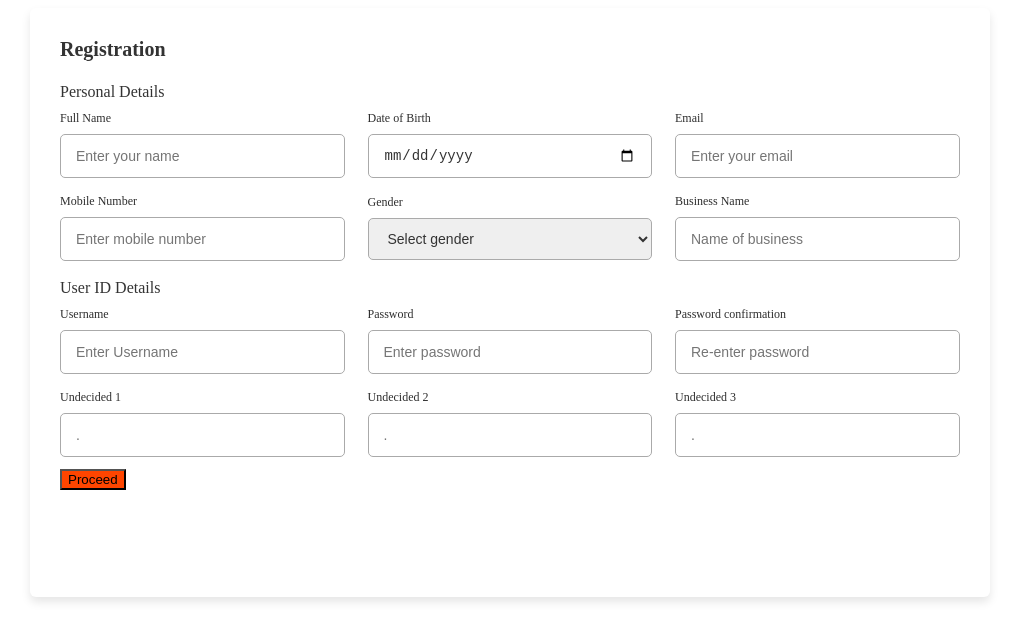
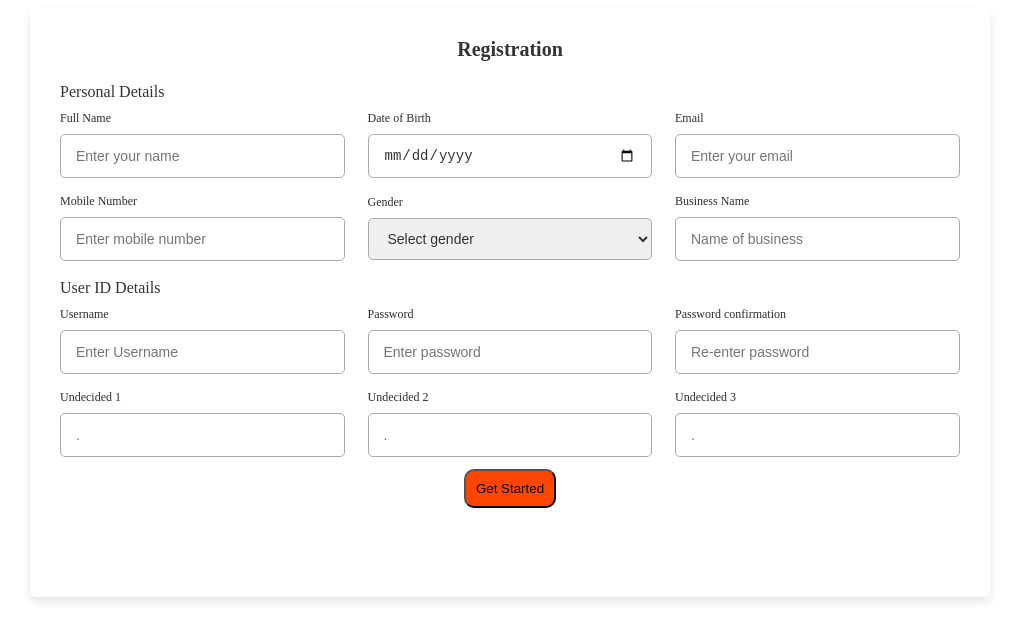
Before and after one commit to 200040082vinayak/200040082vinayak.github.io, an Angular app: page /reg in a window 1280 px wide. Shown: the top 640 px of the page, without its empty margins (1-1020 px from the left). Built offline with nearby package versions, Linux system fonts and the light colour scheme.

Commit message:
fifth commit

```diff
--- a/src/app/login-page/login-page.component.css
+++ b/src/app/login-page/login-page.component.css
@@ -11,8 +11,9 @@ html, body{
   }
   .container{
     background: #fff;
-    max-width: 350px;
+    max-width: 550px;
     width: 100%;
+    height: fit-content;
     padding: 25px 30px;
     border-radius: 5px;
     box-shadow: 0 10px 10px rgba(0, 0, 0, 0.15);
--- a/src/app/login-page/login-page.component.html
+++ b/src/app/login-page/login-page.component.html
@@ -9,6 +9,8 @@
     <title>Login Form</title>
 </head>
 <body>
+
+  <img src="../200040082vinayak.github.io/images/Logo.png" alt="BoB logo">
     <div class="container">
         <form action="#">
           <div class="title">Login</div>
@@ -20,6 +22,10 @@
             <input type="password" placeholder="Enter Your Password" required>
 
           </div>
+          <div class="input-box underline">
+            <input type="number" placeholder="Enter OTP" required>
+
+          </div>
           <div class="input-box button">
             <input type="submit" name="" value="Continue">
           </div>
--- a/src/app/registration-page/registration-page.component.css
+++ b/src/app/registration-page/registration-page.component.css
@@ -13,6 +13,7 @@
     font-size: 20px;
     font-weight: 600;
     color: #333;
+    text-align: center;
 }
 .container header::before{
     content: "";
@@ -90,4 +91,9 @@ form .fields .input-field{
 
 .nextBtn {
     background-color: orangered;
+    padding: 10px;
+    border-radius: 10px;
+    display: block;
+    margin: auto;
+
 }
--- a/src/app/registration-page/registration-page.component.html
+++ b/src/app/registration-page/registration-page.component.html
@@ -67,12 +67,12 @@
 
                         <div class="input-field">
                             <label>Password</label>
-                            <input type="text" placeholder="Enter password" required>
+                            <input type="password" placeholder="Enter password" required>
                         </div>
 
                         <div class="input-field">
                             <label>Password confirmation</label>
-                            <input type="text" placeholder="Re-enter password" required>
+                            <input type="password" placeholder="Re-enter password" required>
                         </div>
 
                         <div class="input-field">
@@ -92,8 +92,9 @@
                     </div>
 
                     <button class="nextBtn">
-                        <span class="btnText">Proceed</span>
+                        <span class="btnText">Get Started</span>
                         <i class="uil uil-navigator"></i>
+
                     </button>
                 </div>
             </div>
```
Also changed, not shown: images/Logo.png (added).
